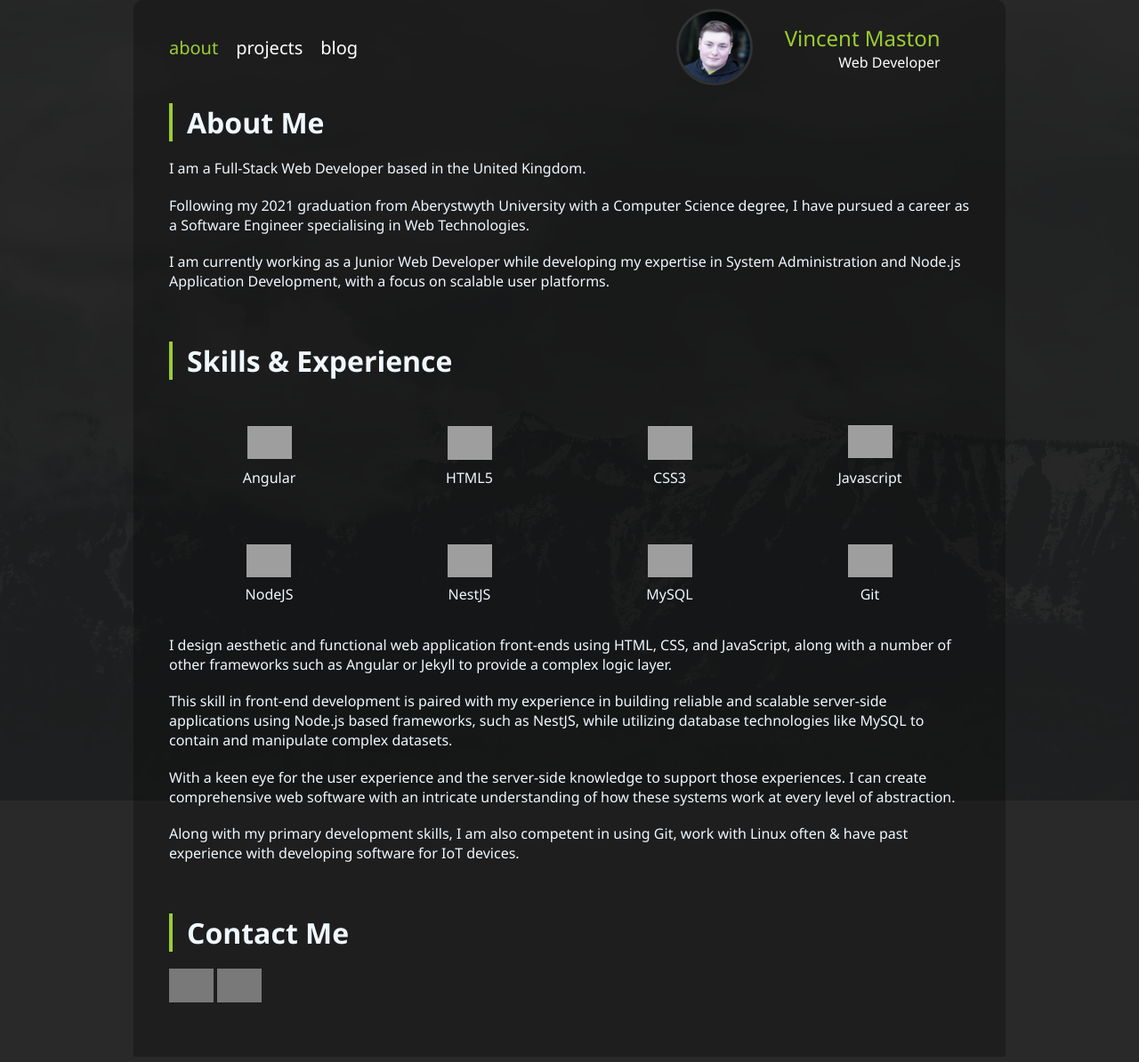
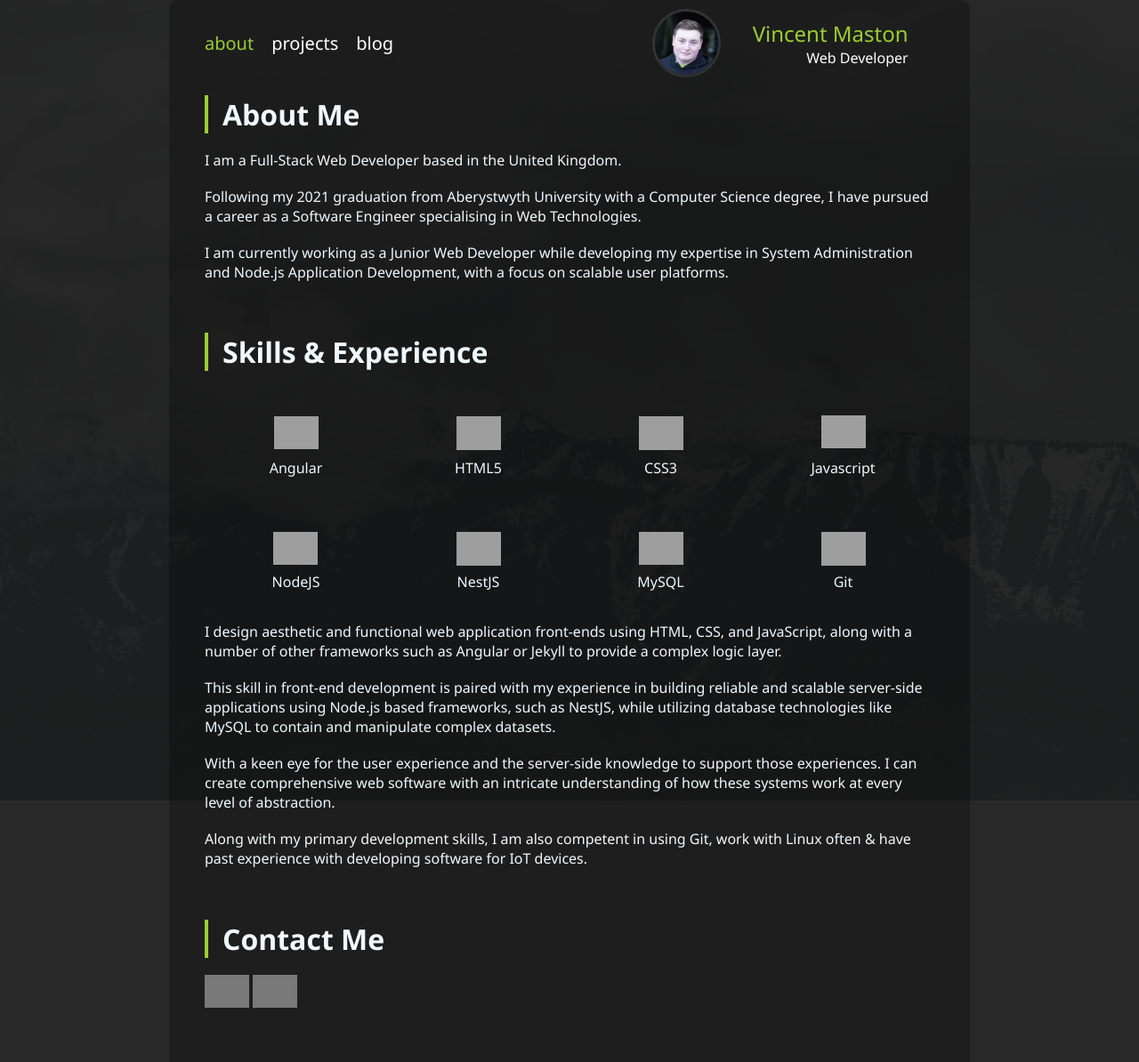
Before and after one commit to VMaston/vmaston.github.io, a Jekyll site: the page built from index.md, in a window 1280 px wide. Shown: the whole page at 89% size. Built offline with Jekyll 4.4.1, drawn with Linux system fonts in a browser that asks for light colours; grey boxes are pictures that could not be loaded.

Commit message:
back to 900px, as text flows better at this width

```diff
--- a/assets/css/styles.css
+++ b/assets/css/styles.css
@@ -89,7 +89,7 @@ body {
 .main {
   flex-grow: 1;
   margin: auto;
-  max-width: 980px;
+  max-width: 900px;
   padding: 40px;
   padding-top: 10px;
   color: aliceblue;
```
